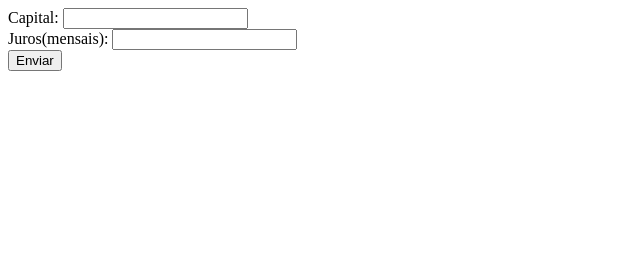
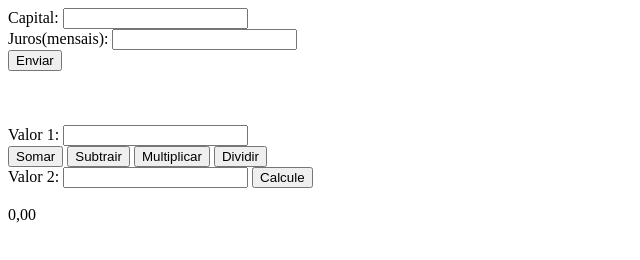
Before and after one commit to jesusmaringa/primeiroa_3t-1, a plain HTML site: page index.html in a window 1280 px wide. Shown: the whole page, without its empty margins (0-640 px from the left). Drawn offline with Linux system fonts and the light colour scheme.

Commit message:
Update index.html

```diff
--- a/index.html
+++ b/index.html
@@ -14,5 +14,18 @@
   Juros(mensais): <input id="juros" type="text"><br>
   <button onclick="calcula()">Enviar</button>
 
+  <br><br><br><br>
+  Valor 1: <input id="v1" type="text"><br>
+  <button onclick="operacao('+')">Somar</button>
+  <button onclick="operacao('-')">Subtrair</button>
+  <button onclick="operacao('*')">Multiplicar</button>
+  <button onclick="operacao('/')">Dividir</button>
+  <br>
+  Valor 2: <input id="v2" type="text">
+  <button onclick="calcule('+')">Calcule</button><br><br>
+  <span id="resultado">0,00</span>
+
+
+
 </body>
 </html>
```
